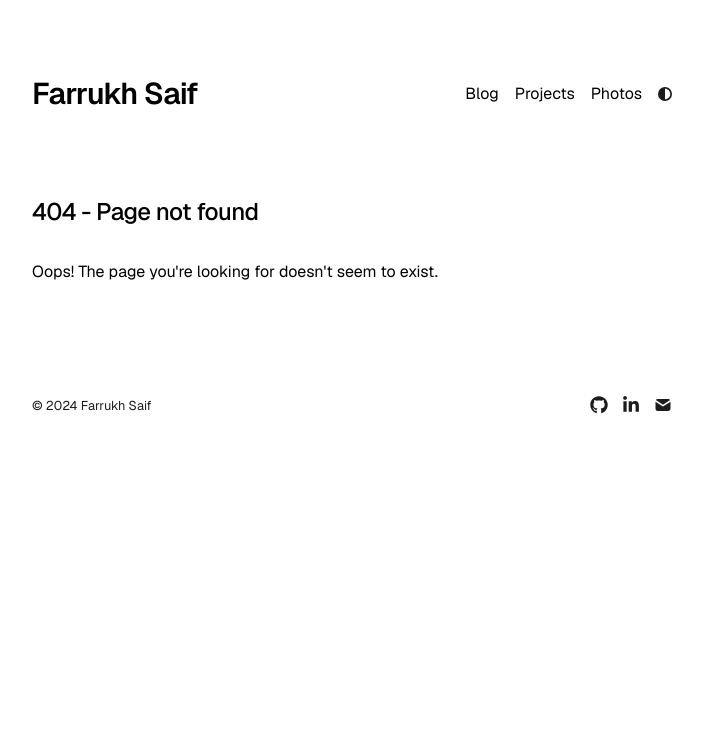
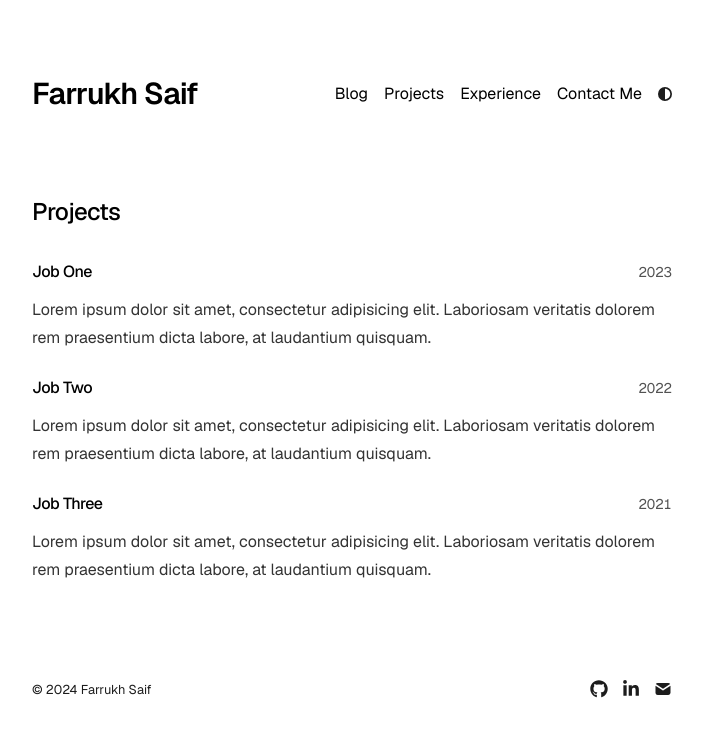
Before and after one commit to farrukh-saif/Portfolio, a Next.js app: page /experience in a window 1280 px wide. Before the commit this address had no page. Shown: the top 736 px of the page, without its empty margins (288-991 px from the left). Built offline with nearby package versions, Linux system fonts and the light colour scheme.

Commit message:
Add blog post, take out drafts, add contact me button, take out photos

```diff
--- a/app/components/nav.tsx
+++ b/app/components/nav.tsx
@@ -5,7 +5,8 @@ import { metaData } from "../config";
 const navItems = {
   "/blog": { name: "Blog" },
   "/projects": { name: "Projects" },
-  "/photos": { name: "Photos" },
+  "/experience": { name: "Experience" },
+  // "/photos": { name: "Photos" },
 };
 
 export function Navbar() {
@@ -27,6 +28,12 @@ export function Navbar() {
               {name}
             </Link>
           ))}
+          <a
+            href="mailto:syedfarrukhsaif@gmail.com"
+            className="transition-all hover:text-neutral-800 dark:hover:text-neutral-200 flex align-middle relative"
+          >
+            Contact Me
+          </a>
           <ThemeSwitch />
         </div>
       </div>
--- /dev/null
+++ b/app/experience/page.tsx
@@ -0,0 +1,41 @@
+import React from "react";
+import type { Metadata } from "next";
+import { projects } from "./project-data";
+
+export const metadata: Metadata = {
+  title: "Projects",
+  description: "My Projects",
+};
+
+export default function Projects() {
+  return (
+    <section>
+      <h1 className="mb-8 text-2xl font-medium tracking-tight">Projects</h1>
+      <div className="space-y-6">
+        {projects.map((project, index) => (
+          <a
+            key={index}
+            href={project.url}
+            target="_blank"
+            rel="noopener noreferrer"
+            className="block group hover:opacity-80 transition-opacity duration-200"
+          >
+            <div className="flex flex-col">
+              <div className="w-full flex justify-between items-baseline">
+                <span className="text-black dark:text-white font-medium tracking-tight">
+                  {project.title}
+                </span>
+                <span className="text-neutral-600 dark:text-neutral-400 tabular-nums text-sm">
+                  {project.year}
+                </span>
+              </div>
+              <p className="prose prose-neutral dark:prose-invert pt-3">
+                {project.description}
+              </p>
+            </div>
+          </a>
+        ))}
+      </div>
+    </section>
+  );
+}
--- /dev/null
+++ b/app/experience/project-data.tsx
@@ -0,0 +1,30 @@
+export interface Project {
+  title: string;
+  year: number;
+  description: string;
+  url: string;
+}
+
+export const projects: Project[] = [
+  {
+    title: "Job One",
+    year: 2023,
+    description:
+      "Lorem ipsum dolor sit amet, consectetur adipisicing elit. Laboriosam veritatis dolorem rem praesentium dicta labore, at laudantium quisquam.",
+    url: "https://example.com/",
+  },
+  {
+    title: "Job Two",
+    year: 2022,
+    description:
+      "Lorem ipsum dolor sit amet, consectetur adipisicing elit. Laboriosam veritatis dolorem rem praesentium dicta labore, at laudantium quisquam.",
+    url: "https://example.com/",
+  },
+  {
+    title: "Job Three",
+    year: 2021,
+    description:
+      "Lorem ipsum dolor sit amet, consectetur adipisicing elit. Laboriosam veritatis dolorem rem praesentium dicta labore, at laudantium quisquam.",
+    url: "https://example.com/",
+  },
+];
```
Also changed, not shown: content/getting-started.mdx (deleted, +0 -86 lines), content/why-you-should-watch-content-in-2x.mdx (added, +36 -0 lines), content-in-progress/building-an-llm.mdx (renamed from content/building-an-llm.mdx), content-in-progress/custom-mdx-examples.mdx (renamed from content/custom-mdx-examples.mdx), content-in-progress/how-to-launch-a-brand.mdx (renamed from content/how-to-launch-a-brand.mdx), content-in-progress/predictions-about-ai.mdx (renamed from content/predictions-about-ai.mdx).
